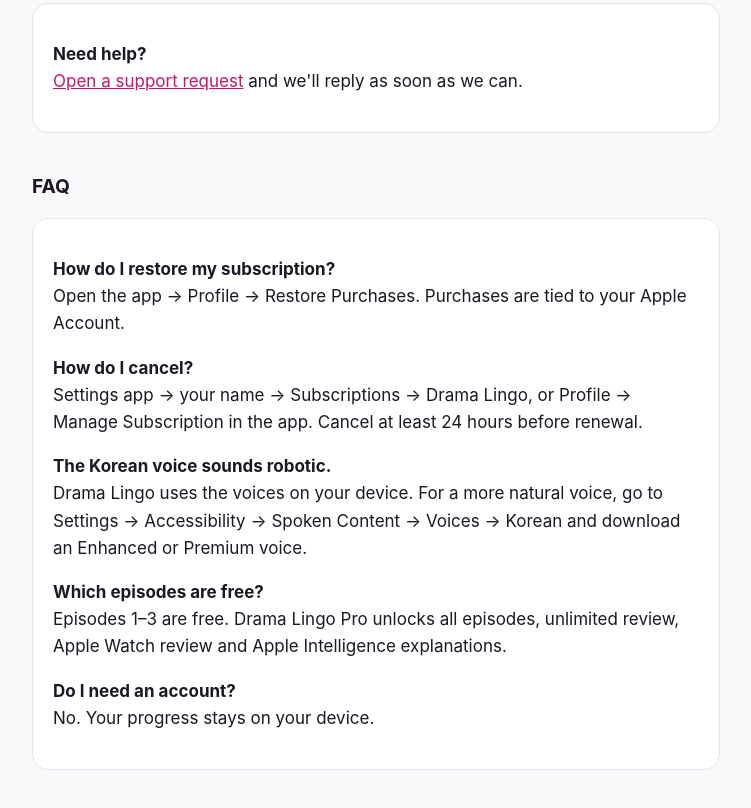
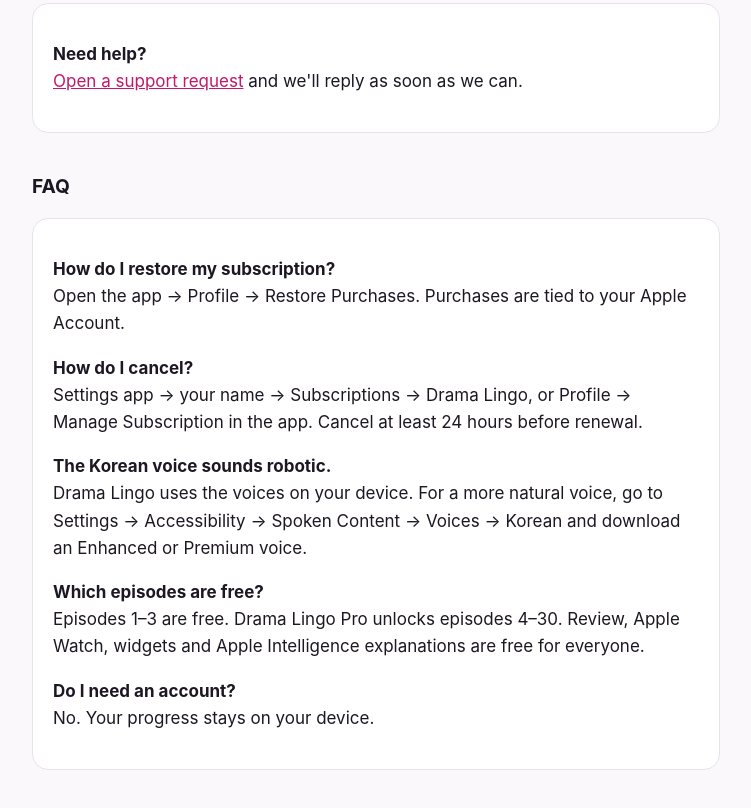
Before and after one commit to xxmnewman9xx/drama-lingo-site, a plain HTML site: page index.html in a window 1280 px wide. Shown: the part 304-1112 px from the top of the page, without its empty margins (264-1015 px from the left). Drawn offline with Linux system fonts and the light colour scheme.

Commit message:
FAQ: accurate Pro scope

```diff
--- a/index.html
+++ b/index.html
@@ -8,6 +8,6 @@
 <div class="card"><p><b>How do I restore my subscription?</b><br>Open the app → Profile → Restore Purchases. Purchases are tied to your Apple Account.</p>
 <p><b>How do I cancel?</b><br>Settings app → your name → Subscriptions → Drama Lingo, or Profile → Manage Subscription in the app. Cancel at least 24 hours before renewal.</p>
 <p><b>The Korean voice sounds robotic.</b><br>Drama Lingo uses the voices on your device. For a more natural voice, go to Settings → Accessibility → Spoken Content → Voices → Korean and download an Enhanced or Premium voice.</p>
-<p><b>Which episodes are free?</b><br>Episodes 1–3 are free. Drama Lingo Pro unlocks all episodes, unlimited review, Apple Watch review and Apple Intelligence explanations.</p>
+<p><b>Which episodes are free?</b><br>Episodes 1–3 are free. Drama Lingo Pro unlocks episodes 4–30. Review, Apple Watch, widgets and Apple Intelligence explanations are free for everyone.</p>
 <p><b>Do I need an account?</b><br>No. Your progress stays on your device.</p></div>
 </main></body></html>
```
